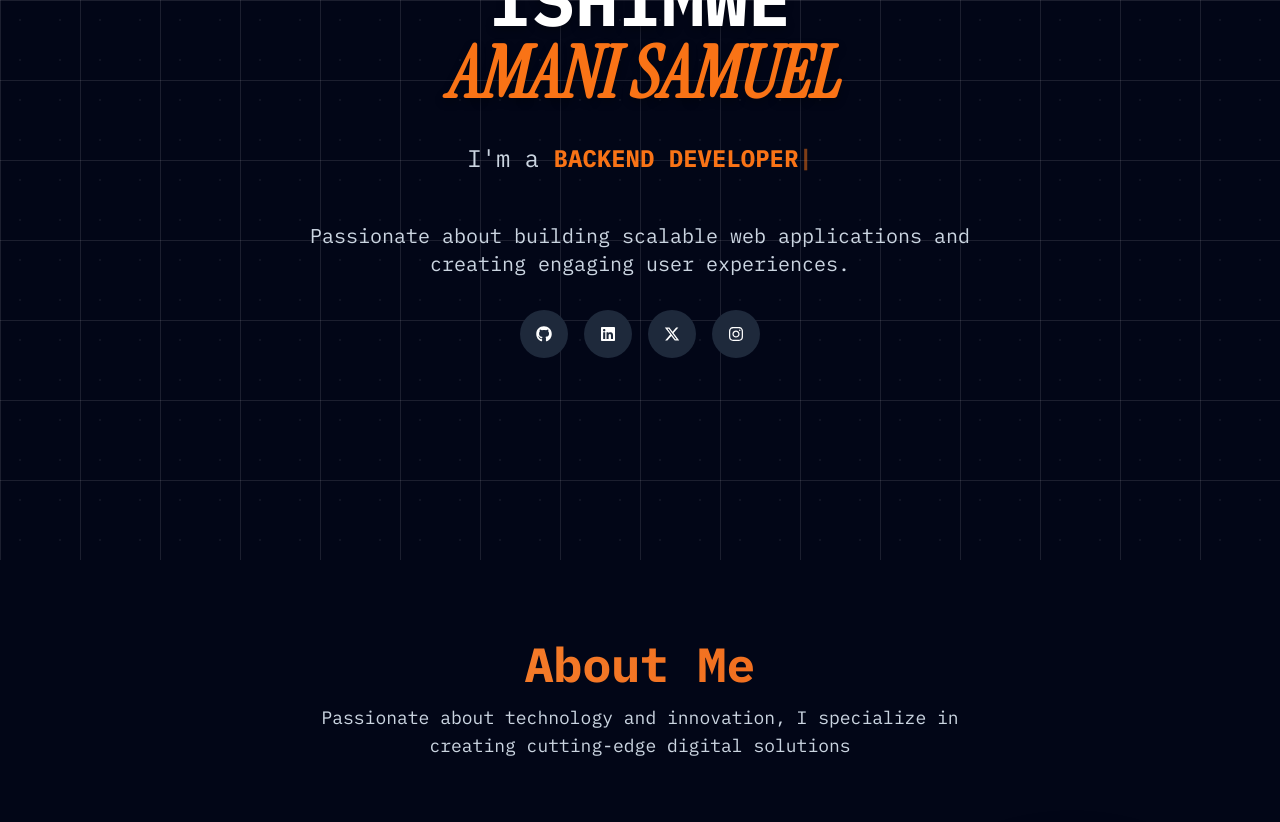
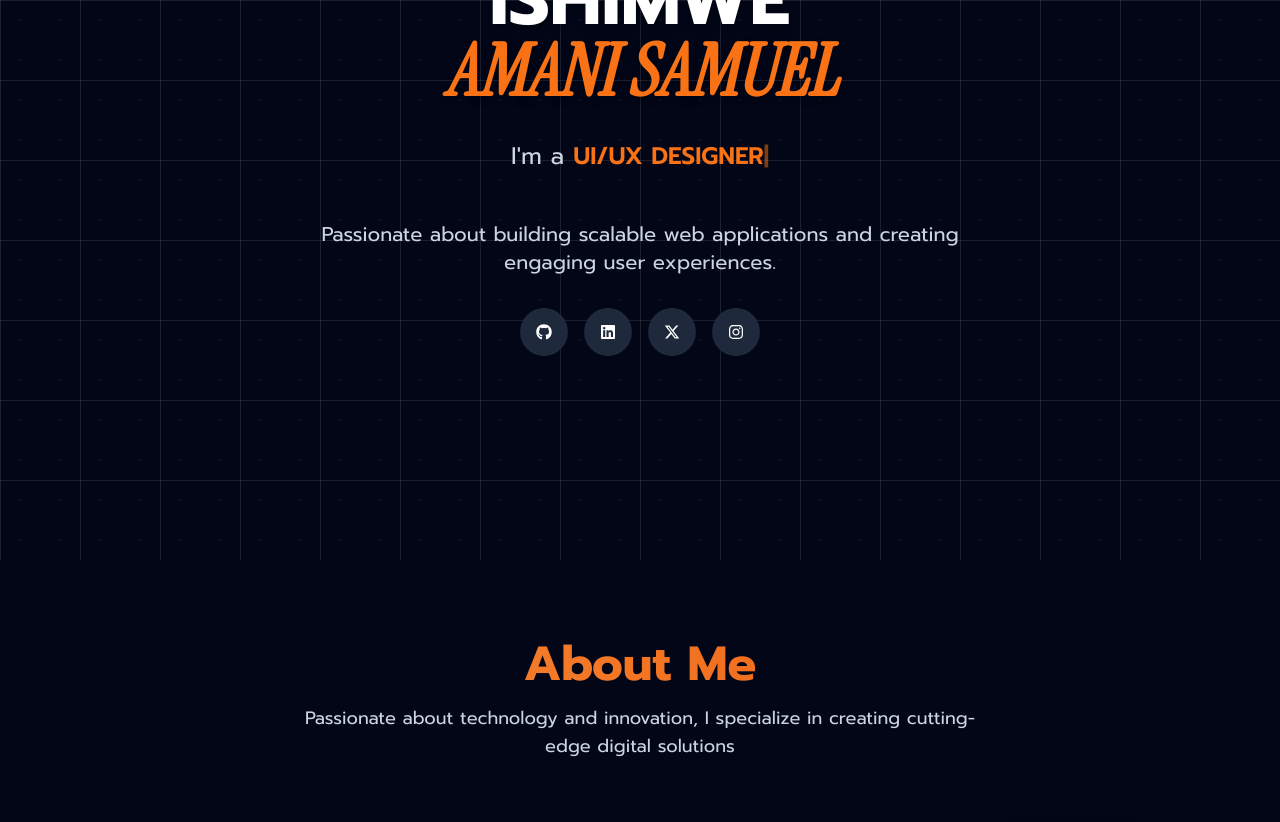
Before and after one commit to Amani-Ishimwe/Portofolio_site, a React (Vite) app: page / in a window 1280 px wide. Shown: the part 240-1062 px from the top of the page. Built offline with nearby package versions, Linux system fonts and the light colour scheme.

Commit message:
changed the font

```diff
--- a/src/components/About.jsx
+++ b/src/components/About.jsx
@@ -24,7 +24,7 @@ const About = () => {
     <div className="container mx-auto px-4">
       <div className="text-center mb-16">
         <h2 className="section-title font-ibm">About Me</h2>
-        <p className="section-subtitle font-ibm">
+        <p className="section-subtitle">
           Passionate about technology and innovation, I specialize in creating cutting-edge digital solutions
         </p>
       </div>
--- a/src/components/Hero.jsx
+++ b/src/components/Hero.jsx
@@ -5,8 +5,7 @@ import { faXTwitter } from '@fortawesome/free-brands-svg-icons'
 
 const Hero = () => {
   const roles = [
-    'FRONTEND DEVELOPER',
-    'BACKEND DEVELOPER',
+    'SOFTWARE ENGINEER',
     'UI/UX DESIGNER',
     'GRAPHIC DESIGNER'
   ]
--- a/src/components/Testimonials.jsx
+++ b/src/components/Testimonials.jsx
@@ -115,19 +115,19 @@ const Testimonials = () => {
       <div className="grid md:grid-cols-4 gap-8 mt-20">
         <div className="text-center">
           <div className="text-4xl font-bold gradient-text mb-2">100%</div>
-          <div className="text-dark-300">Client Satisfaction</div>
+          <div className="text-dark-300 font-instrument italic">Client Satisfaction</div>
         </div>
         <div className="text-center">
           <div className="text-4xl font-bold gradient-text mb-2">5+</div>
-          <div className="text-dark-300">Projects Completed</div>
+          <div className="text-dark-300 font-instrument italic">Projects Completed</div>
         </div>
         <div className="text-center">
           <div className="text-4xl font-bold gradient-text mb-2">1+</div>
-          <div className="text-dark-300">Happy Clients</div>
+          <div className="text-dark-300 font-instrument italic">Happy Clients</div>
         </div>
         <div className="text-center">
           <div className="text-4xl font-bold gradient-text mb-2">5.0</div>
-          <div className="text-dark-300">Average Rating</div>
+          <div className="text-dark-300 font-instrument italic">Average Rating</div>
         </div>
       </div>
 
--- a/src/index.css
+++ b/src/index.css
@@ -1,5 +1,6 @@
 @import url('https://fonts.googleapis.com/css2?family=Instrument+Serif:wght@400;700&display=swap');
 @import url('https://fonts.googleapis.com/css2?family=Jost:wght@300;400;500;600;700&display=swap');
+@import url('https://fonts.googleapis.com/css2?family=DM+Sans:ital,opsz,wght@0,9..40,100..1000;1,9..40,100..1000&family=Jost:ital,wght@0,100..900;1,100..900&family=Montserrat:ital,wght@0,100..900;1,100..900&family=Prompt:ital,wght@0,100;0,200;0,300;0,400;0,500;0,600;0,700;0,800;0,900;1,100;1,200;1,300;1,400;1,500;1,600;1,700;1,800;1,900&display=swap');
 
 
 @tailwind base;
--- a/tailwind.config.js
+++ b/tailwind.config.js
@@ -37,7 +37,7 @@ export default {
         'instrument':['Instrument Serif', 'serif'],
         'sans': ['Jost', 'sans-serif'],
         'mono': ['JetBrains Mono', 'monospace'],
-        'ibm': ['"IBM Plex Mono"', 'monospace']
+        'ibm': ['Prompt', 'monospace']
       },
       animation: {
         'fade-in': 'fadeIn 0.5s ease-in-out',
```
